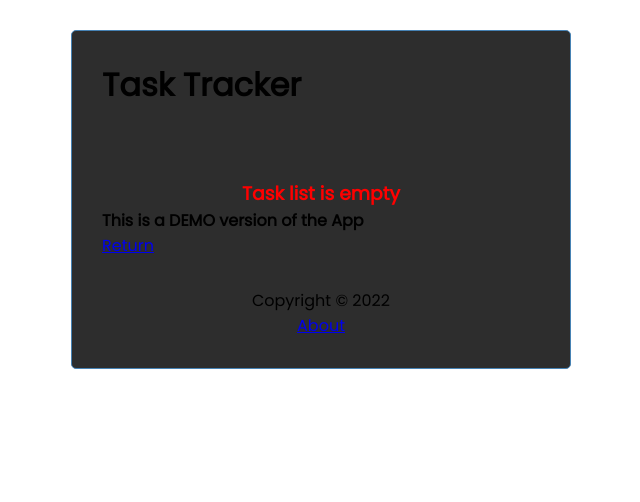
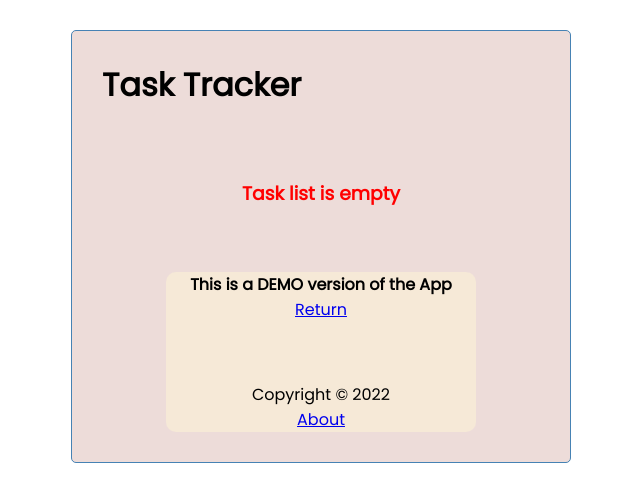
Before and after one commit to Lafemart/react-tast-tracker, a React (Create React App) app: page /about in a window 1280 px wide. Shown: the top 502 px of the page, without its empty margins (319-959 px from the left). Built offline with nearby package versions, Linux system fonts and the light colour scheme; data requests are answered from the project's data file.

Commit message:
'background about'

```diff
--- a/src/components/About.js
+++ b/src/components/About.js
@@ -2,7 +2,7 @@ import { Link } from "react-router-dom"
 
 const About = () => {
   return (
-      <div>
+      <div className="about">
     <h4>This is a DEMO version of the App</h4>
     <Link to="/">Return</Link>
     </div>
--- a/src/index.css
+++ b/src/index.css
@@ -18,7 +18,7 @@ body {
   border: 1px solid steelblue;
   padding: 30px;
   border-radius: 5px;
-  background: #2d2d2d ;
+  background: #eddcd9  ;
 }
 
 .header {
@@ -122,3 +122,12 @@ footer {
 .close{
   background: red;
 }
+
+.about{
+  border-radius: 10px;
+  margin: 4rem;
+  margin-bottom: -80px;
+  height: 20vh;
+  background: #f6e9d7;
+  text-align: center;
+}
```
